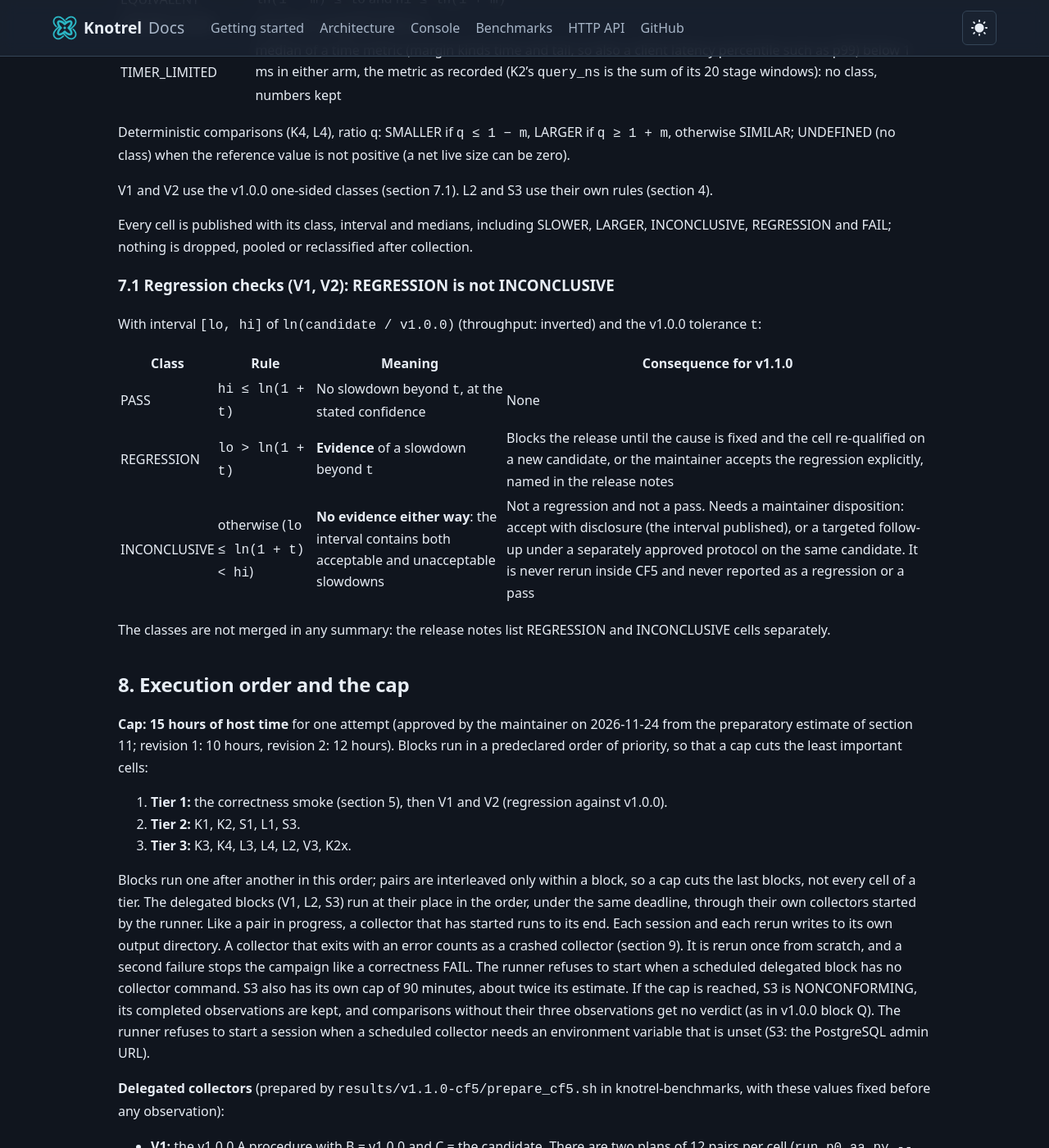
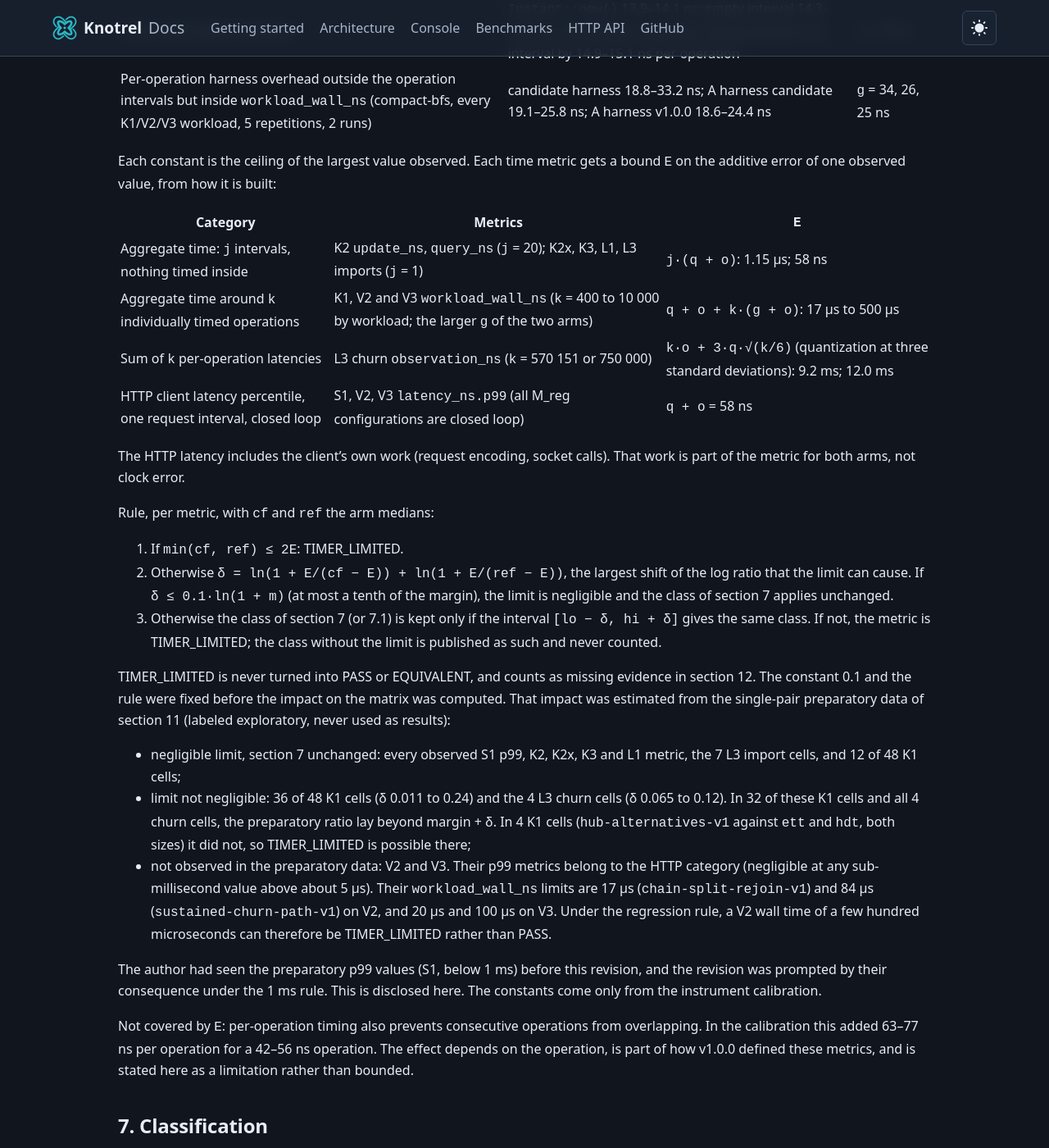
Before and after one commit to knotrel/knotrel, a Jekyll site: the page built from docs/releases/v1.1.0-cf5-qualification-plan.md, in a window 1280 px wide and 1400 px high, scrolled down 7380 px. Shown: the whole window at 82% size. Built offline with Jekyll 4.4.1, drawn with Linux system fonts in a browser that asks for light colours; our own code applies the rules of GitHub Pages for plain Markdown files; some of the changed text lies outside the part shown.

Commit message:
docs(cf5): revision 5, measurement limit per metric (section 6.1)
Replaces the uniform 1 ms TIMER_LIMITED threshold, which the maintainer
rejected, with a limit derived from the clock and harness calibration and
the comparison margin. States the categories (aggregate, instrumented
aggregate, per-operation sum, HTTP percentile), the rule, the estimated
impact from the labeled preparatory data, and the uncovered serialization
effect. Margins, classes, cells and performance thresholds unchanged.

Co-Authored-By: Claude Opus 5.5 <noreply@anthropic.com>

```diff
--- a/docs/releases/v1.1.0-cf5-qualification-plan.md
+++ b/docs/releases/v1.1.0-cf5-qualification-plan.md
@@ -1,6 +1,6 @@
 # v1.1.0 CF5: performance qualification of `cluster-forest` — plan
 
-**Status: Proposed, revision 4 (2026-11-24). Not approved. No measurement
+**Status: Proposed, revision 5 (2026-11-24). Not approved. No measurement
 may start before the maintainer approves this plan (section 14).** Roadmap
 item CF5; design in [ADR 0014](../architecture/0014-cluster-forest-backend.md).
 Revision 1 was reviewed with PR knotrel/knotrel#150; revision 2 added the full
@@ -19,6 +19,12 @@ metrics, the same-input and engine checks per block, the K4/K2 input
 identity, the outcomes of delegated collectors, interruption against the
 cap, no third session, and freeze verification. No rule, margin or cell
 changed. No measurement was taken.
+Revision 5 (2026-11-24): the maintainer rejected the uniform 1 ms
+TIMER_LIMITED threshold. It is replaced by a measurement limit per metric
+(section 6.1), derived from a calibration of the clock and of each harness's
+overhead. Margins, classes, cells and every performance threshold are
+unchanged. The calibration measured the instrument only: it took no
+cluster-forest observation.
 
 ## 1. Purpose
 
@@ -302,6 +308,78 @@ are taken before and after each block.
 - **What the level does not cover.** Host drift between blocks, harness
   bias common to both arms, and workloads outside the matrix.
 
+### 6.1 Measurement limit (TIMER_LIMITED)
+
+Every analyzed time metric is measured with `std::time::Instant` (the
+candidate harness, `cf5-core`, `release-cells`, `http-lifecycle`,
+`contention-probe`; the v1.0.0 A harness `df635a1e` has the same replay
+loop). The calibration (knotrel-benchmarks
+`results/v1.1.0-cf5/timer-calibration/`) measured, on the campaign host with
+the campaign toolchain:
+
+| Quantity | Measured | Constant |
+| --- | --- | --- |
+| Clock tick | deltas only 0, 41, 42, 83, 84, 125 ns: a 24 MHz counter | `q` = 41.667 ns |
+| Clock read inside an interval | `Instant::now()` 13.9–14.1 ns; empty interval 14.3–14.5 ns; summed per-operation timing exceeds one interval by 14.9–15.1 ns per operation | `o` = 16 ns |
+| Per-operation harness overhead outside the operation intervals but inside `workload_wall_ns` (compact-bfs, every K1/V2/V3 workload, 5 repetitions, 2 runs) | candidate harness 18.8–33.2 ns; A harness candidate 19.1–25.8 ns; A harness v1.0.0 18.6–24.4 ns | `g` = 34, 26, 25 ns |
+
+Each constant is the ceiling of the largest value observed. Each time metric
+gets a bound `E` on the additive error of one observed value, from how it is
+built:
+
+| Category | Metrics | `E` |
+| --- | --- | --- |
+| Aggregate time: `j` intervals, nothing timed inside | K2 `update_ns`, `query_ns` (`j` = 20); K2x, K3, L1, L3 imports (`j` = 1) | `j·(q + o)`: 1.15 µs; 58 ns |
+| Aggregate time around `k` individually timed operations | K1, V2 and V3 `workload_wall_ns` (`k` = 400 to 10 000 by workload; the larger `g` of the two arms) | `q + o + k·(g + o)`: 17 µs to 500 µs |
+| Sum of `k` per-operation latencies | L3 churn `observation_ns` (`k` = 570 151 or 750 000) | `k·o + 3·q·√(k/6)` (quantization at three standard deviations): 9.2 ms; 12.0 ms |
+| HTTP client latency percentile, one request interval, closed loop | S1, V2, V3 `latency_ns.p99` (all M_reg configurations are closed loop) | `q + o` = 58 ns |
+
+The HTTP latency includes the client's own work (request encoding, socket
+calls). That work is part of the metric for both arms, not clock error.
+
+Rule, per metric, with `cf` and `ref` the arm medians:
+
+1. If `min(cf, ref) ≤ 2E`: TIMER_LIMITED.
+2. Otherwise `δ = ln(1 + E/(cf − E)) + ln(1 + E/(ref − E))`, the largest
+   shift of the log ratio that the limit can cause. If
+   `δ ≤ 0.1·ln(1 + m)` (at most a tenth of the margin), the limit is
+   negligible and the class of section 7 applies unchanged.
+3. Otherwise the class of section 7 (or 7.1) is kept only if the interval
+   `[lo − δ, hi + δ]` gives the same class. If not, the metric is
+   TIMER_LIMITED; the class without the limit is published as such and never
+   counted.
+
+TIMER_LIMITED is never turned into PASS or EQUIVALENT, and counts as missing
+evidence in section 12. The constant 0.1 and the rule were fixed before the
+impact on the matrix was computed. That impact was estimated from the
+single-pair preparatory data of section 11 (labeled exploratory, never used
+as results):
+
+- negligible limit, section 7 unchanged: every observed S1 p99, K2, K2x,
+  K3 and L1 metric, the 7 L3 import cells, and 12 of 48 K1 cells;
+- limit not negligible: 36 of 48 K1 cells (`δ` 0.011 to 0.24) and the
+  4 L3 churn cells (`δ` 0.065 to 0.12). In 32 of these K1 cells and all
+  4 churn cells, the preparatory ratio lay beyond margin + `δ`. In
+  4 K1 cells (`hub-alternatives-v1` against `ett` and `hdt`, both sizes) it
+  did not, so TIMER_LIMITED is possible there;
+- not observed in the preparatory data: V2 and V3. Their p99 metrics belong
+  to the HTTP category (negligible at any sub-millisecond value above about
+  5 µs). Their `workload_wall_ns` limits are 17 µs (`chain-split-rejoin-v1`)
+  and 84 µs (`sustained-churn-path-v1`) on V2, and 20 µs and 100 µs on V3.
+  Under the regression rule, a V2 wall time of a few hundred microseconds
+  can therefore be TIMER_LIMITED rather than PASS.
+
+The author had seen the preparatory p99 values (S1, below 1 ms) before this
+revision, and the revision was prompted by their consequence under the 1 ms
+rule. This is disclosed here. The constants come only from the instrument
+calibration.
+
+Not covered by `E`: per-operation timing also prevents consecutive
+operations from overlapping. In the calibration this added 63–77 ns per
+operation for a 42–56 ns operation. The effect depends on the operation, is
+part of how v1.0.0 defined these metrics, and is stated here as a
+limitation rather than bounded.
+
 ## 7. Classification
 
 Margins (the existing tolerances, declared before any data): time
@@ -316,7 +394,7 @@ Timed comparisons, interval `[lo, hi]` of the log ratio:
 | SLOWER | `lo > ln(1 + m)` |
 | EQUIVALENT | `ln(1 − m) ≤ lo` and `hi ≤ ln(1 + m)` |
 | INCONCLUSIVE | any other complete interval |
-| TIMER_LIMITED | median of a time metric (margin kinds time and tail, so also a client latency percentile such as p99) below 1 ms in either arm, the metric as recorded (K2's `query_ns` is the sum of its 20 stage windows): no class, numbers kept |
+| TIMER_LIMITED | the metric is not resolvable at its margin given its measurement limit (section 6.1): no class, numbers kept; never counted as PASS or EQUIVALENT |
 
 Deterministic comparisons (K4, L4), ratio `q`: SMALLER if `q ≤ 1 − m`,
 LARGER if `q ≥ 1 + m`, otherwise SIMILAR; UNDEFINED (no class) when the
@@ -503,6 +581,12 @@ independently (findings and resolutions in the PR):
    hashes the delegated collectors' files into the record, so a second
    session with different collectors is refused.
 
+7. `results/v1.1.0-cf5/timer-calibration/`: the clock calibration program,
+   the harness overhead script, their raw outputs and `calibration.json`,
+   from which `cf5_matrix.py` takes the constants of section 6.1 and gives
+   every time metric its category and limit `E`; `analyze_cf5.py` applies
+   the section 6.1 rule.
+
 The preparatory trials of section 11 checked the pipeline end to end and
 measured the durations; their numbers are discarded.
 
@@ -652,7 +736,8 @@ the paper's §8.2 experiments.
 2. The method (section 5): paired, fixed n = 24, no interim look, the
    correctness gate.
 3. The confidence level (section 6): 97.73 % (recommended) or 99.34 %.
-4. The margins and classes (section 7).
+4. The margins and classes (section 7) and the measurement limit
+   (section 6.1).
 5. The execution order, the caps (15 h first session, 8 h second, 23 h
    overall) and the treatment of cut cells (section 8); the attempt and
    validity rules (section 9).
```
